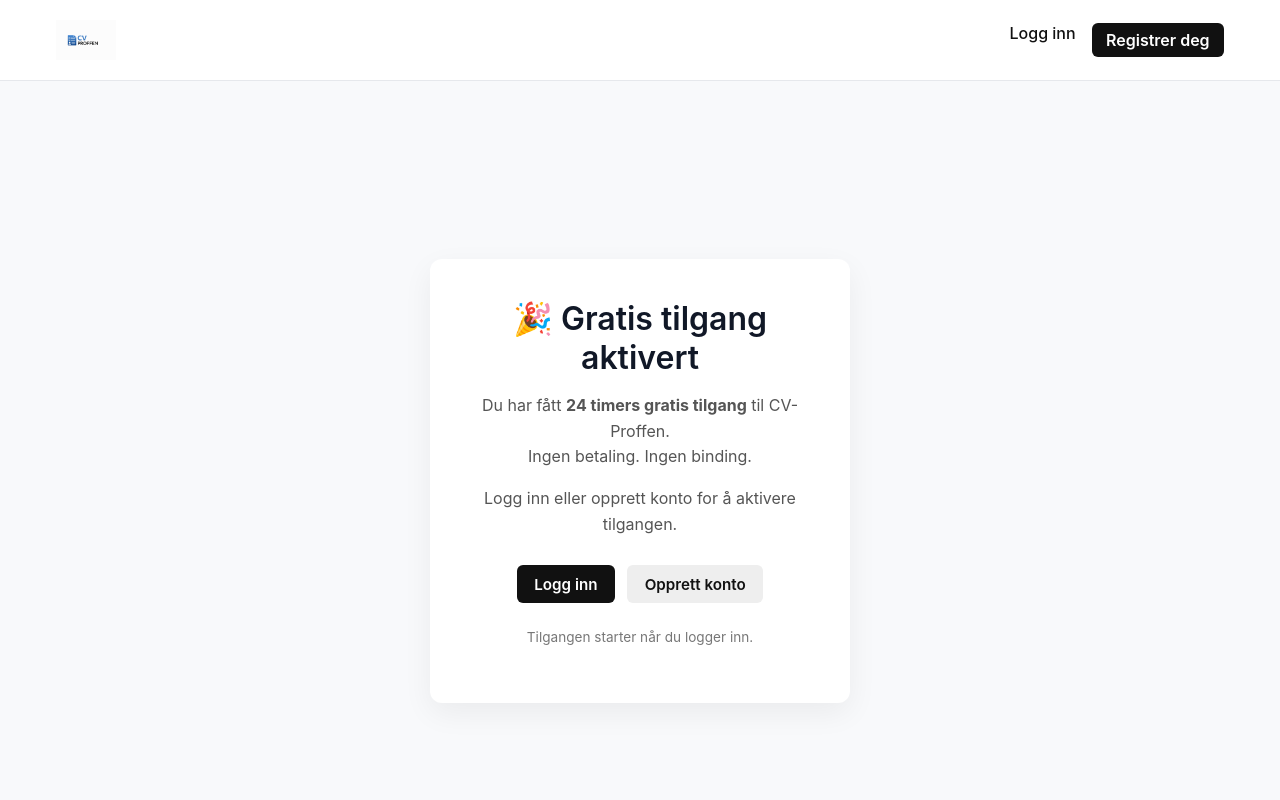
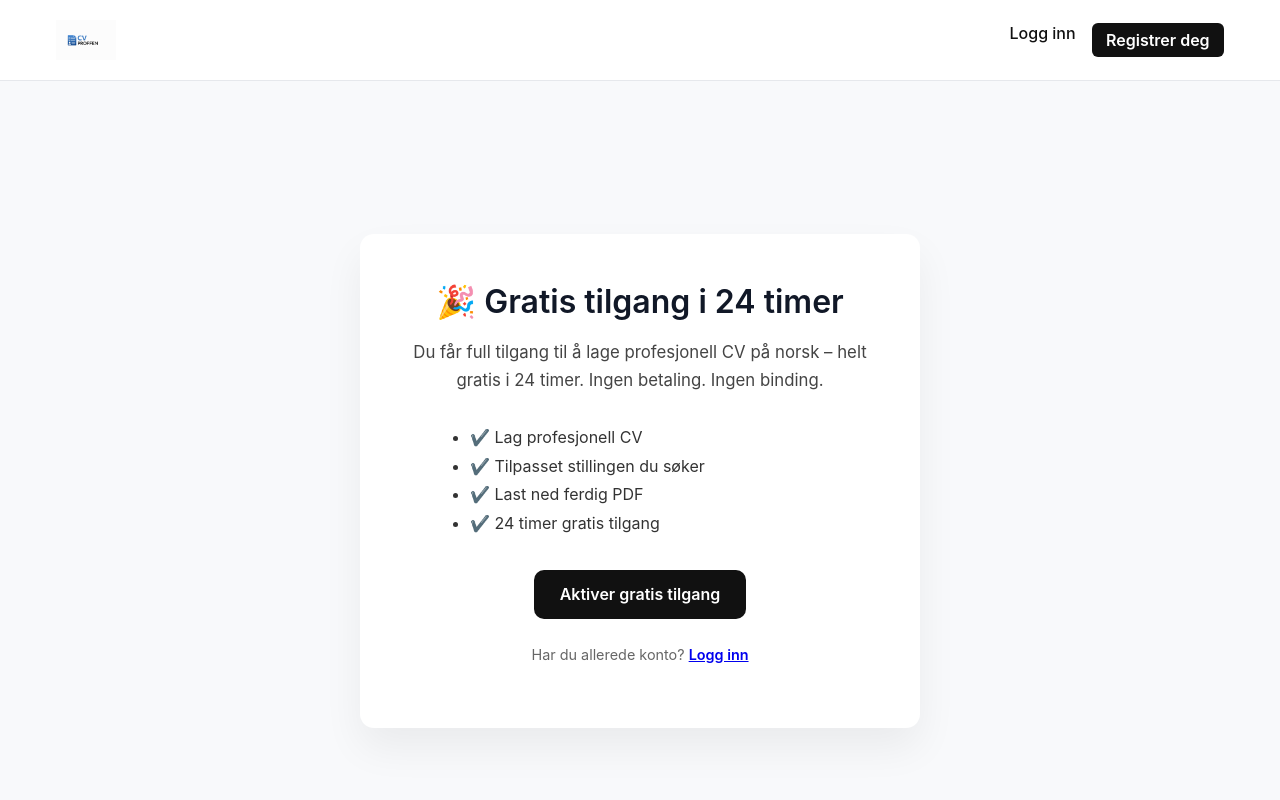
Before and after one commit to cosmicencounters5-png/cv-proffen, a Next.js app: page /gratis in a window 1280 px wide. Shown: the top 800 px of the page. Built offline with nearby package versions, Linux system fonts and the light colour scheme; no server answers.

Commit message:
Update page.tsx

```diff
--- a/app/gratis/page.tsx
+++ b/app/gratis/page.tsx
@@ -1,12 +1,17 @@
 "use client";
 
 import { useEffect } from "react";
+import { useRouter } from "next/navigation";
 import Link from "next/link";
 
 export default function GratisPage() {
+  const router = useRouter();
+
   useEffect(() => {
-    // Marker at brukeren kom via gratis-lenke
+    // Marker at brukeren kommer fra gratis-tilgang
+    if (typeof window !== "undefined") {
       localStorage.setItem("cvproffen_free_trial", "true");
+    }
   }, []);
 
   return (
@@ -17,85 +22,81 @@ export default function GratisPage() {
         display: "flex",
         alignItems: "center",
         justifyContent: "center",
-        padding: "1rem",
+        padding: "1.5rem",
       }}
     >
-      <div
+      <section
         style={{
           background: "white",
-          padding: "2.5rem",
-          borderRadius: "12px",
-          boxShadow: "0 10px 30px rgba(0,0,0,0.06)",
-          maxWidth: "420px",
+          maxWidth: "560px",
           width: "100%",
+          padding: "3rem",
+          borderRadius: "14px",
+          boxShadow: "0 20px 40px rgba(0,0,0,0.06)",
           textAlign: "center",
         }}
       >
         <h1 style={{ marginBottom: "0.75rem" }}>
-          🎉 Gratis tilgang aktivert
+          🎉 Gratis tilgang i 24 timer
         </h1>
 
-        <p style={{ color: "#555", lineHeight: 1.6 }}>
-          Du har fått <strong>24 timers gratis tilgang</strong> til CV-Proffen.
-          <br />
+        <p
+          style={{
+            fontSize: "1.05rem",
+            lineHeight: 1.7,
+            color: "#444",
+            marginBottom: "1.75rem",
+          }}
+        >
+          Du får full tilgang til å lage profesjonell CV på norsk – helt gratis
+          i 24 timer.
           Ingen betaling. Ingen binding.
         </p>
 
-        <p style={{ marginTop: "1rem", color: "#555" }}>
-          Logg inn eller opprett konto for å aktivere tilgangen.
-        </p>
-
-        <div
+        <ul
           style={{
-            marginTop: "1.75rem",
-            display: "flex",
-            gap: "0.75rem",
-            justifyContent: "center",
+            textAlign: "left",
+            maxWidth: "420px",
+            margin: "0 auto 2rem",
+            lineHeight: 1.8,
+            color: "#333",
           }}
         >
-          <Link href="/login">
-            <button
+          <li>✔️ Lag profesjonell CV</li>
+          <li>✔️ Tilpasset stillingen du søker</li>
+          <li>✔️ Last ned ferdig PDF</li>
+          <li>✔️ 24 timer gratis tilgang</li>
+        </ul>
+
+        <Link
+          href="/register"
           style={{
-                padding: "0.6rem 1.1rem",
+            display: "inline-block",
             background: "#111",
             color: "white",
-                border: "none",
-                borderRadius: "6px",
+            padding: "0.9rem 1.6rem",
+            borderRadius: "10px",
+            textDecoration: "none",
             fontWeight: 600,
-                cursor: "pointer",
+            fontSize: "1rem",
           }}
         >
-              Logg inn
-            </button>
+          Aktiver gratis tilgang
         </Link>
-
-          <Link href="/register">
-            <button
-              style={{
-                padding: "0.6rem 1.1rem",
-                background: "#eee",
-                color: "#111",
-                border: "none",
-                borderRadius: "6px",
-                fontWeight: 600,
-                cursor: "pointer",
-              }}
-            >
-              Opprett konto
-            </button>
-          </Link>
-        </div>
 
         <p
           style={{
             marginTop: "1.5rem",
-            fontSize: "0.85rem",
-            color: "#777",
+            fontSize: "0.9rem",
+            color: "#666",
           }}
         >
-          Tilgangen starter når du logger inn.
+          Har du allerede konto?{" "}
+          <Link href="/login" style={{ fontWeight: 600 }}>
+            Logg inn
+          </Link>
         </p>
-      </div>
+      </section>
     </main>
   );
 }
```
Lines whose indentation alone changed are shown as unchanged.
